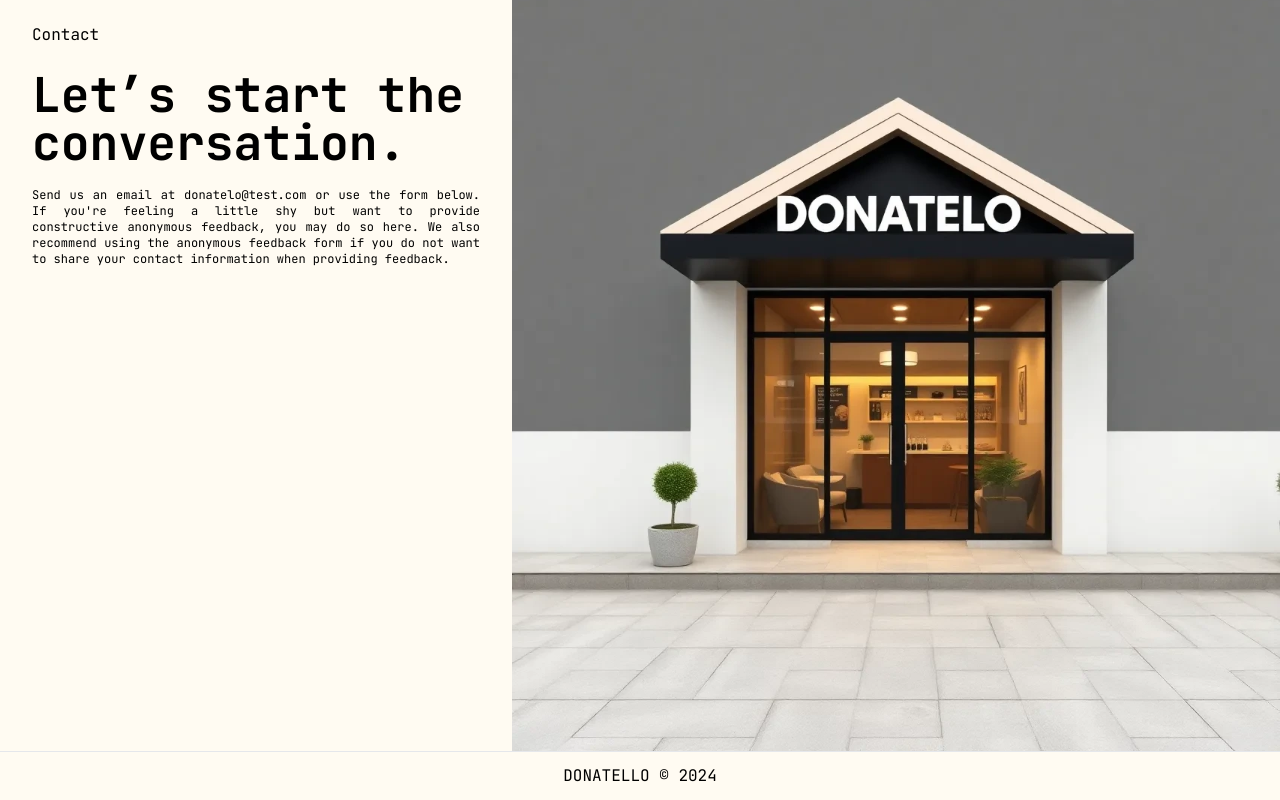
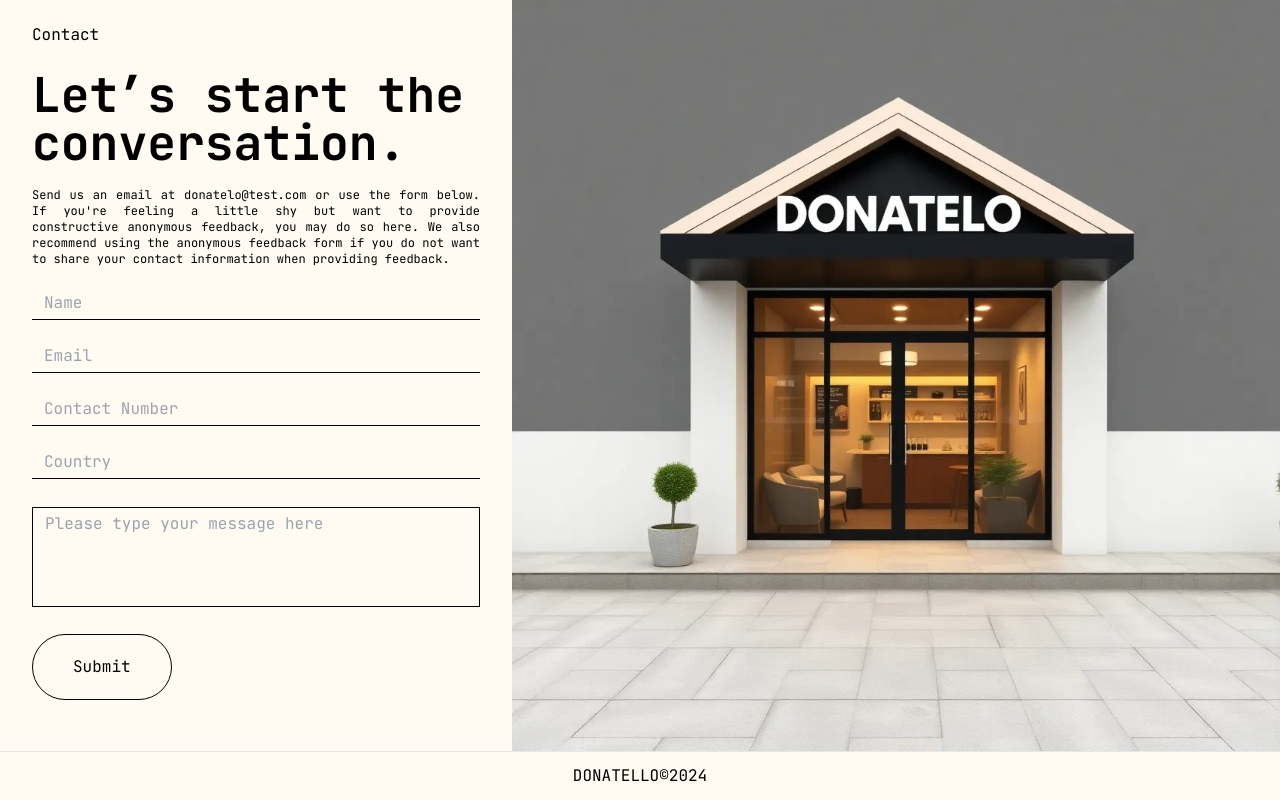
Before and after one commit to farhanisty/donatelo-frontend, a React (Vite) app: page /contact in a window 1280 px wide. Shown: the part 817-1617 px from the top of the page. Built offline with nearby package versions, Linux system fonts and the light colour scheme; a web font is replaced by a local one.

Commit message:
finish Contact page

```diff
--- /dev/null
+++ b/src/components/ContactForm.jsx
@@ -0,0 +1,31 @@
+import InputForm from "./InputForm.jsx";
+
+export default function ContactForm() {
+  function handleSubmit(event) {
+    event.preventDefault();
+  }
+  return (
+    <form onSubmit={handleSubmit}>
+      <InputForm type="text" name="name" placeholder="Name" />
+      <InputForm type="email" name="email" placeholder="Email" />
+      <InputForm
+        type="text"
+        name="contact-number"
+        placeholder="Contact Number"
+      />
+      <InputForm type="text" name="country" placeholder="Country" />
+
+      <textarea
+        className="w-[500px] max-w-full px-3 py-1 bg-transparent border border-black resize-none mt-7 h-[100px]"
+        name="message"
+        placeholder="Please type your message here"
+      ></textarea>
+
+      <div>
+        <button className="inline-block mt-5 py-5 px-10 border-black hover:text-white hover:border-primary hover:bg-primary rounded-full border">
+          Submit
+        </button>
+      </div>
+    </form>
+  );
+}
--- a/src/components/Footer.jsx
+++ b/src/components/Footer.jsx
@@ -3,7 +3,7 @@ export default function Footer() {
 
   return (
     <footer className="bg-background border-t py-3 text-center">
-      DONATELLO &copy; {yearNow}
+      DONATELLO&copy;{yearNow}
     </footer>
   );
 }
--- /dev/null
+++ b/src/components/InputForm.jsx
@@ -0,0 +1,10 @@
+export default function InputForm({ type, name, placeholder }) {
+  return (
+    <input
+      className="bg-transparent border-b border-black w-[500px] max-w-full px-3 py-1 mt-5"
+      type={type}
+      name={name}
+      placeholder={placeholder}
+    />
+  );
+}
--- a/src/pages/Contact.jsx
+++ b/src/pages/Contact.jsx
@@ -1,6 +1,6 @@
 import Navbar from "../components/Navbar.jsx";
 import Footer from "../components/Footer.jsx";
-import SectionTitle from "../components/SectionTitle.jsx";
+import ContactForm from "../components/ContactForm.jsx";
 
 import heroImage from "../assets/donuts.webp";
 import donateloStoreImage from "../assets/donatelo-store.webp";
@@ -25,11 +25,12 @@ export default function Contact() {
           </h2>
           <p className="max-w-[470px] text-xs text-justify">
             Send us an email at donatelo@test.com or use the form below. If
-            you're feeling a little shy but want to provide constructive
+            you&apos;re feeling a little shy but want to provide constructive
             anonymous feedback, you may do so here. We also recommend using the
             anonymous feedback form if you do not want to share your contact
             information when providing feedback.
           </p>
+          <ContactForm />
         </div>
         <div className="w-screen md:w-3/5">
           <img
```
